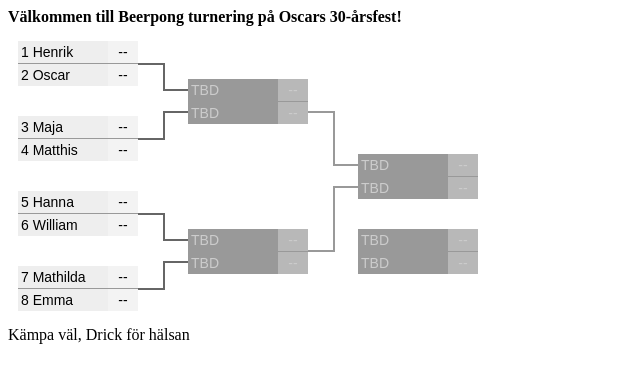
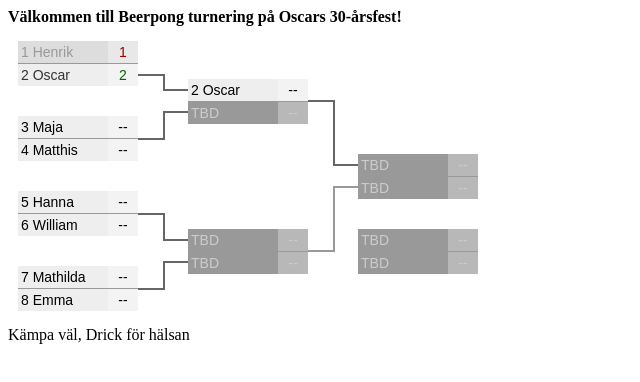
Before and after one commit to HenrikElmer/firststaticweb, a plain HTML site: page src/index.html in a window 1280 px wide. Shown: the whole page, without its empty margins (0-640 px from the left). Drawn offline with Linux system fonts and the light colour scheme.

Commit message:
Update index.html

```diff
--- a/src/index.html
+++ b/src/index.html
@@ -28,7 +28,7 @@
       ["7 Mathilda", "8 Emma"]
     ],
     results: [
-      [[ , ], [ , ], [ , ], [ , ]],       /* first round */
+      [[1, 2], [ , ], [ , ], [ , ]],       /* first round */
       [[4, 6], [ , ]]        /* second round */
     ]
   }
```
